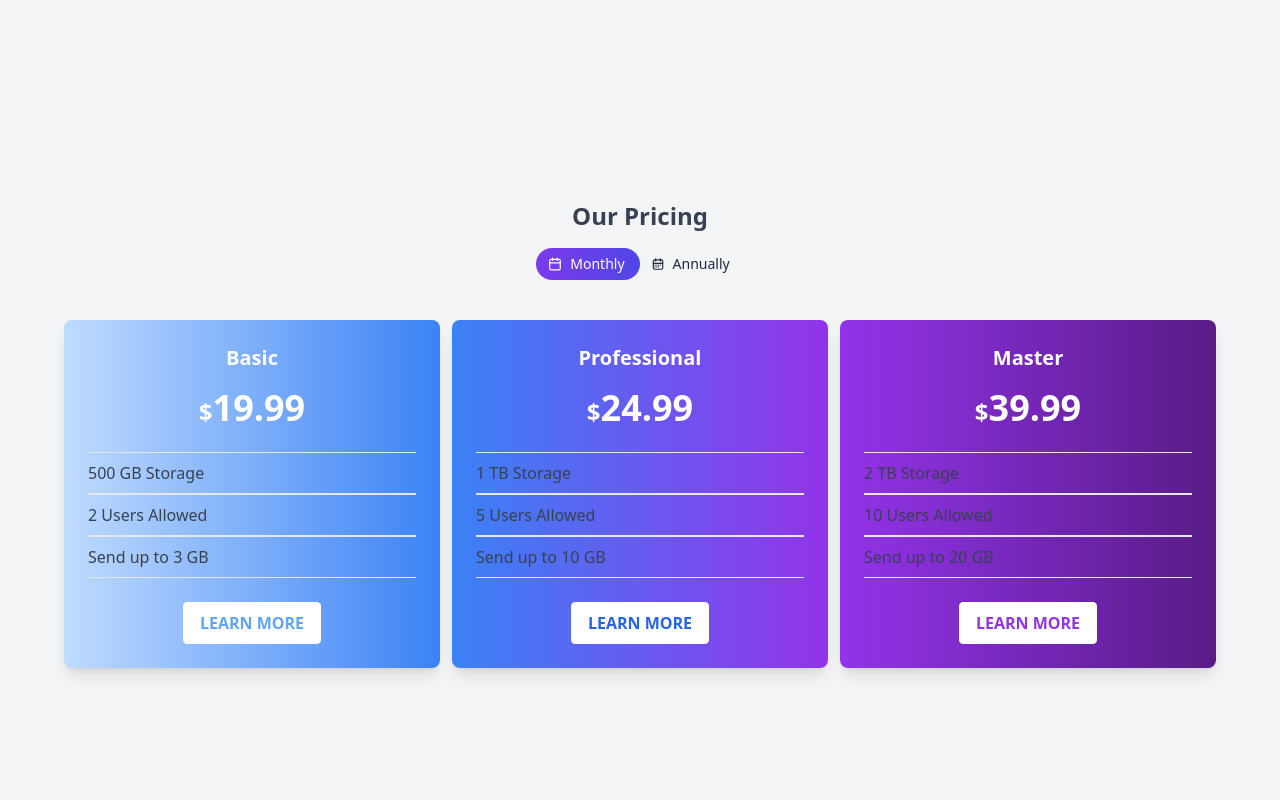
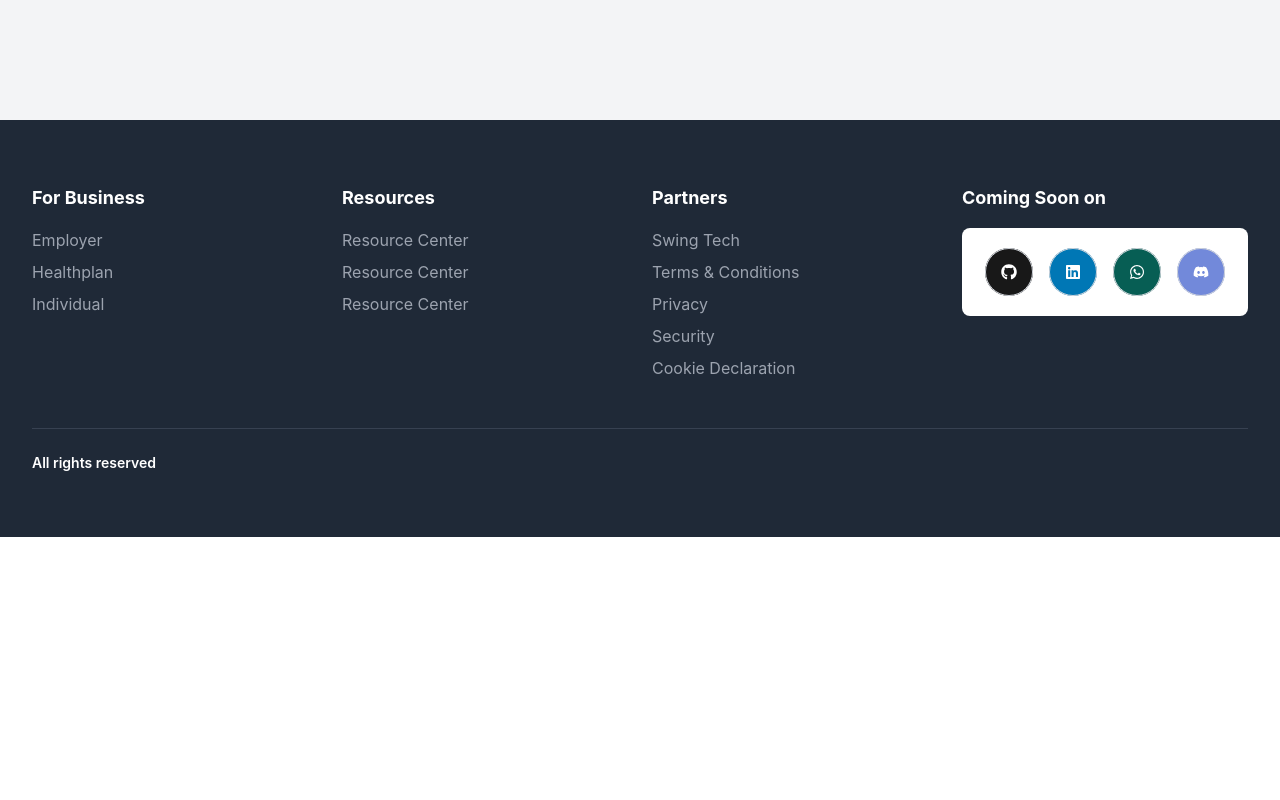
Before and after one commit to Aaryannn30/StaffSphere_Employee_Management, a React (Create React App) app in the folder react-side/: page / in a window 1280 px wide. Shown: the part 1480-2280 px from the top of the page. After the commit the page ends 2017 px from the top, so only its background shows below. Built offline with nearby package versions, Linux system fonts and the light colour scheme.

Commit message:
Footer Added ➕

```diff
--- a/react-side/src/App.js
+++ b/react-side/src/App.js
@@ -3,6 +3,7 @@
 import './App.css';
 import Pricing from './components/Pricing';
 import Navbar from './components/Navbar';
+import Footer from './components/Footer';
 
 const App = () => {
   // const [details, setDetails] = useState([]);
@@ -45,8 +46,7 @@ const App = () => {
       <Navbar />
       <Pricing />
       <Pricing />
-      <Pricing />
-      <Pricing />
+      <Footer/>
     </>
   );
 
--- /dev/null
+++ b/react-side/src/components/Footer.js
@@ -0,0 +1,72 @@
+import React from "react";
+import SocialCard from "./SocialMedia"; // Assuming SocialCard is correctly exported
+
+const Footer = () => {
+    return (
+        <div className="bg-gray-800 text-white">
+            <div className="py-12 px-4 sm:py-16 sm:px-6 lg:px-8">
+                <div className="flex flex-wrap gap-6 justify-between">
+                    <div className="flex-1 min-w-[200px] lg:w-1/5 mb-6">
+                        <h4 className="text-lg font-bold mb-4">For Business</h4>
+                        <a href="/employer" className="block text-gray-400 hover:text-white mb-2">
+                            Employer
+                        </a>
+                        <a href="/healthplan" className="block text-gray-400 hover:text-white mb-2">
+                            Healthplan
+                        </a>
+                        <a href="/individual" className="block text-gray-400 hover:text-white">
+                            Individual
+                        </a>
+                    </div>
+
+                    <div className="flex-1 min-w-[200px] lg:w-1/5 mb-6">
+                        <h4 className="text-lg font-bold mb-4">Resources</h4>
+                        <a href="/resource" className="block text-gray-400 hover:text-white mb-2">
+                            Resource Center
+                        </a>
+                        <a href="/resource" className="block text-gray-400 hover:text-white mb-2">
+                            Resource Center
+                        </a>
+                        <a href="/resource" className="block text-gray-400 hover:text-white">
+                            Resource Center
+                        </a>
+                    </div>
+
+                    <div className="flex-1 min-w-[200px] lg:w-1/5 mb-6">
+                        <h4 className="text-lg font-bold mb-4">Partners</h4>
+                        <a href="/employer" className="block text-gray-400 hover:text-white mb-2">
+                            Swing Tech
+                        </a>
+                        <a href="/terms" className="block text-gray-400 hover:text-white mb-2">
+                            Terms & Conditions
+                        </a>
+                        <a href="/privacy" className="block text-gray-400 hover:text-white mb-2">
+                            Privacy
+                        </a>
+                        <a href="/security" className="block text-gray-400 hover:text-white mb-2">
+                            Security
+                        </a>
+                        <a href="/cookie" className="block text-gray-400 hover:text-white">
+                            Cookie Declaration
+                        </a>
+                    </div>
+
+                    <div className="flex-1 min-w-[200px] lg:w-1/5 mb-6">
+                        <h4 className="text-lg font-bold mb-4">Coming Soon on</h4>
+                        <SocialCard />
+                    </div>
+                </div>
+
+                <hr className="border-t border-gray-700 my-6" />
+
+                <div className="flex justify-center sm:justify-between items-center">
+                    <p className="text-sm font-semibold">
+                        All rights reserved
+                    </p>
+                </div>
+            </div>
+        </div>
+    );
+};
+
+export default Footer;
--- /dev/null
+++ b/react-side/src/components/SocialMedia.js
@@ -0,0 +1,34 @@
+import React from 'react';
+import { FaGithub, FaLinkedin, FaWhatsapp, FaDiscord } from 'react-icons/fa';
+
+const socialData = [
+    { name: 'github', color: '#181818', icon: <FaGithub /> },
+    { name: 'linkedin', color: '#0077b5', icon: <FaLinkedin /> },
+    { name: 'whatsapp', color: '#075e54', icon: <FaWhatsapp /> },
+    { name: 'discord', color: '#7289da', icon: <FaDiscord /> },
+];
+
+const SocialCard = () => {
+    return (
+        <div className="flex items-center justify-center gap-4 bg-white p-4 sm:p-5 rounded-lg">
+            {socialData.map((social) => (
+                <div
+                    key={social.name}
+                    className="relative w-10 h-10 sm:w-12 sm:h-12 flex items-center justify-center rounded-full cursor-pointer group"
+                >
+                    <div
+                        className={`absolute inset-0 rounded-full transition-transform duration-300 ${social.color} group-hover:scale-150 group-hover:font-bold`}
+                        style={{ backgroundColor: social.color }}
+                    />
+                    <div
+                        className="relative flex items-center justify-center w-full h-full rounded-full border border-gray-300 transition-all duration-300 z-10 group-hover:border-gray-400 group-hover:bg-gray-200 group-hover:backdrop-blur-sm"
+                    >
+                        {social.icon}
+                    </div>
+                </div>
+            ))}
+        </div>
+    );
+};
+
+export default SocialCard;
```
